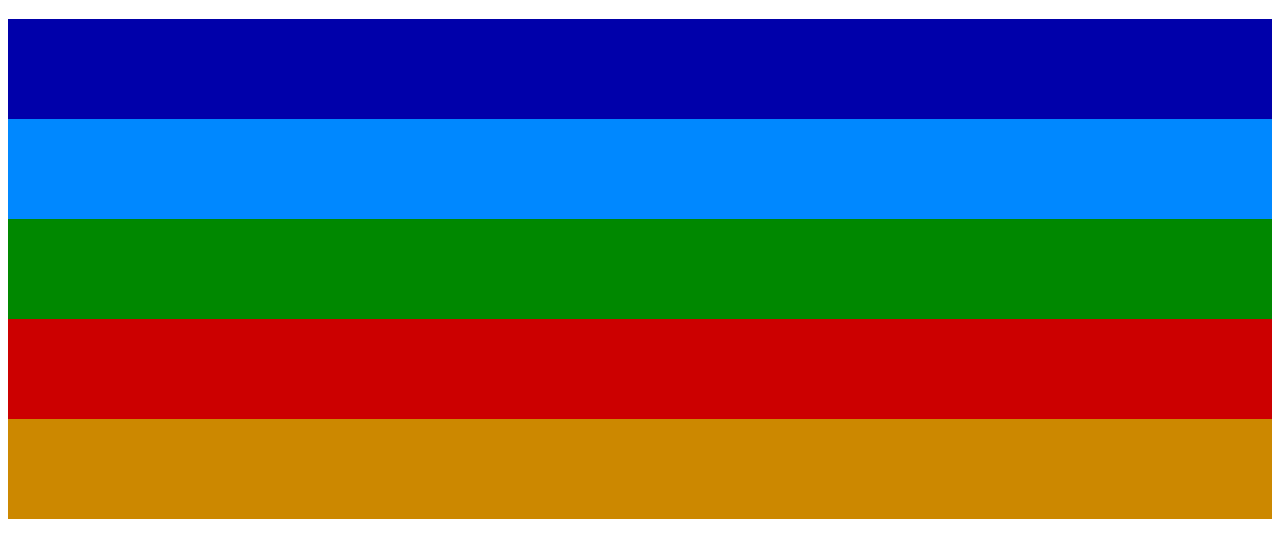
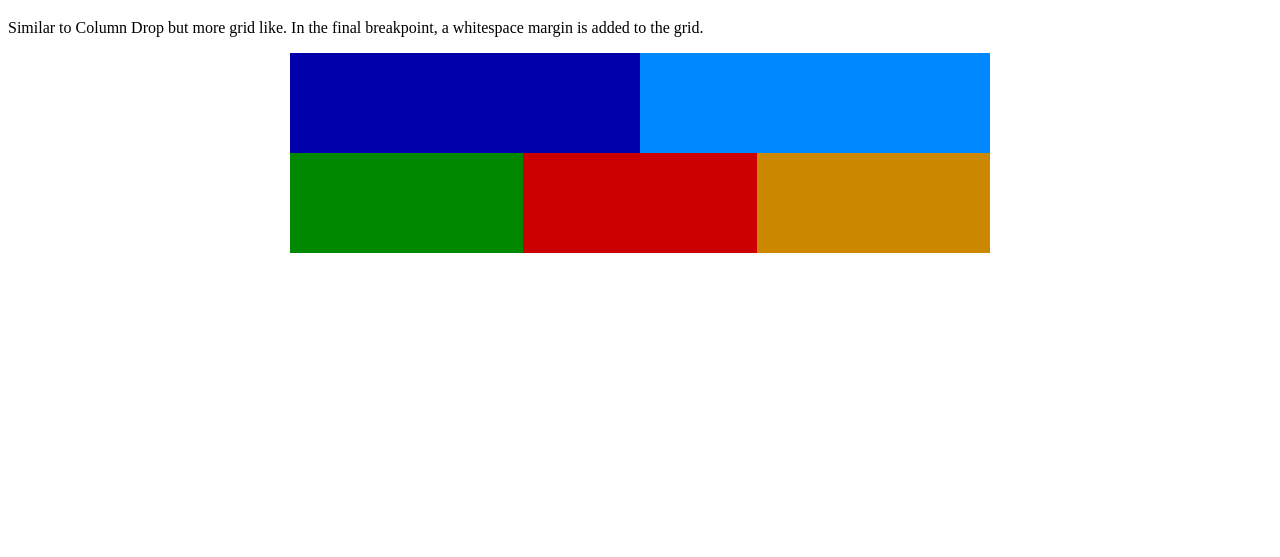
Before and after one commit to lee-chris/udacity_fsnd, a plain HTML site: page html_examples/common_responsive_patterns/mostly_fluid.html in a window 1280 px wide. Shown: the part 61-618 px from the top of the page. Drawn offline with Linux system fonts and the light colour scheme.

Commit message:
added css media queries

```diff
--- a/html_examples/common_responsive_patterns/mostly_fluid.html
+++ b/html_examples/common_responsive_patterns/mostly_fluid.html
@@ -14,10 +14,34 @@
     .red {background-color: #CC0000;}
     .orange {background-color: #CC8800;}
 
+    @media screen and (min-width: 450px) {
+    	.light-blue, .green {
+    		width: 50%;
+    	}
+    }
+
+    @media screen and (min-width: 550px) {
+    	.dark-blue, .light-blue {
+    		width: 50%;
+    	}
+    	.green, .red, .orange {
+    		width: 33.33%;
+    	}
+    }
+
+    @media screen and (min-width: 700px) {
+    	.container {
+    		width: 700px;
+    		margin-left: auto;
+    		margin-right: auto;
+    	}
+    }
+
     </style>
   </head>
   <body>
     <h1>Mostly Fluid</h1>
+    <p>Similar to Column Drop but more grid like. In the final breakpoint, a whitespace margin is added to the grid.</p>
     <div class="container">
   	<div class="box dark-blue"></div>
   	<div class="box light-blue"></div>
```
